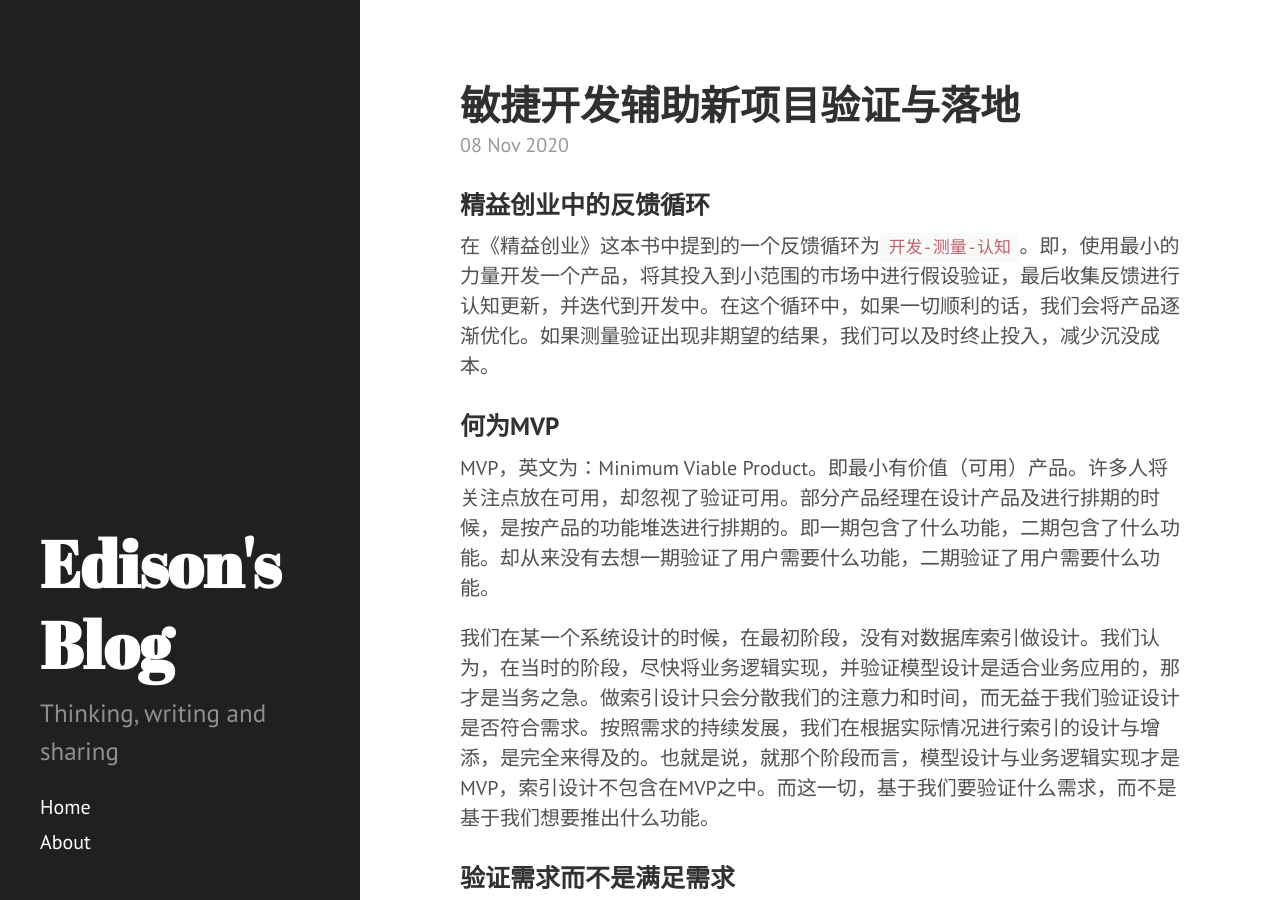
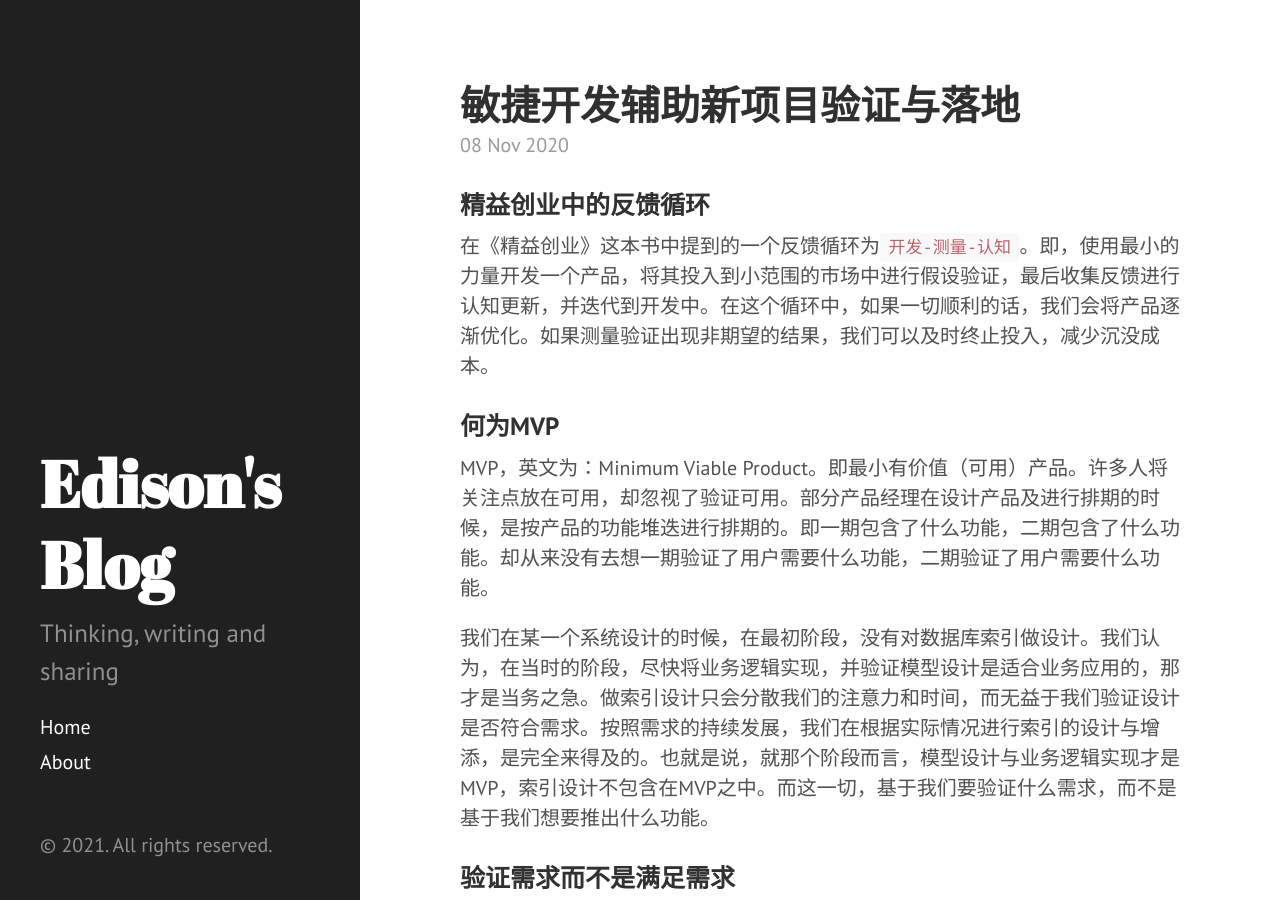
Before and after one commit to Edison-A-N/page, a Jekyll site: the page built from index.html, in a window 1280 px wide and 900 px high. Built offline with Jekyll 4.4.1, drawn with Linux system fonts in a browser that asks for light colours; Markdown is read by kramdown in place of the engine named in the settings; the list of posts is cut into pages by our own code.

Commit message:
add contact info

```diff
--- a/_includes/sidebar.html
+++ b/_includes/sidebar.html
@@ -25,8 +25,13 @@
           {% endif %}
         {% endif %}
       {% endfor %}
-
+      <div id="social-links" style="display:inline-block" >
+        <a href="https://www.linkedin.com/in/nan-zhang-48a4631a9/"><i class="fab fa-linkedin-in"></i></a>
+        <a href="mailto:zhangn661@gmail.com"><i class="fas fa-envelope"></i></a>
+        <a href="https://github.com/Edison-A-N"><i class="fab fa-github"></i></a>
+      </div>
     </nav>
 
+    <p>&copy; {{ site.time | date: '%Y' }}. All rights reserved.</p>
   </div>
 </div>
```
